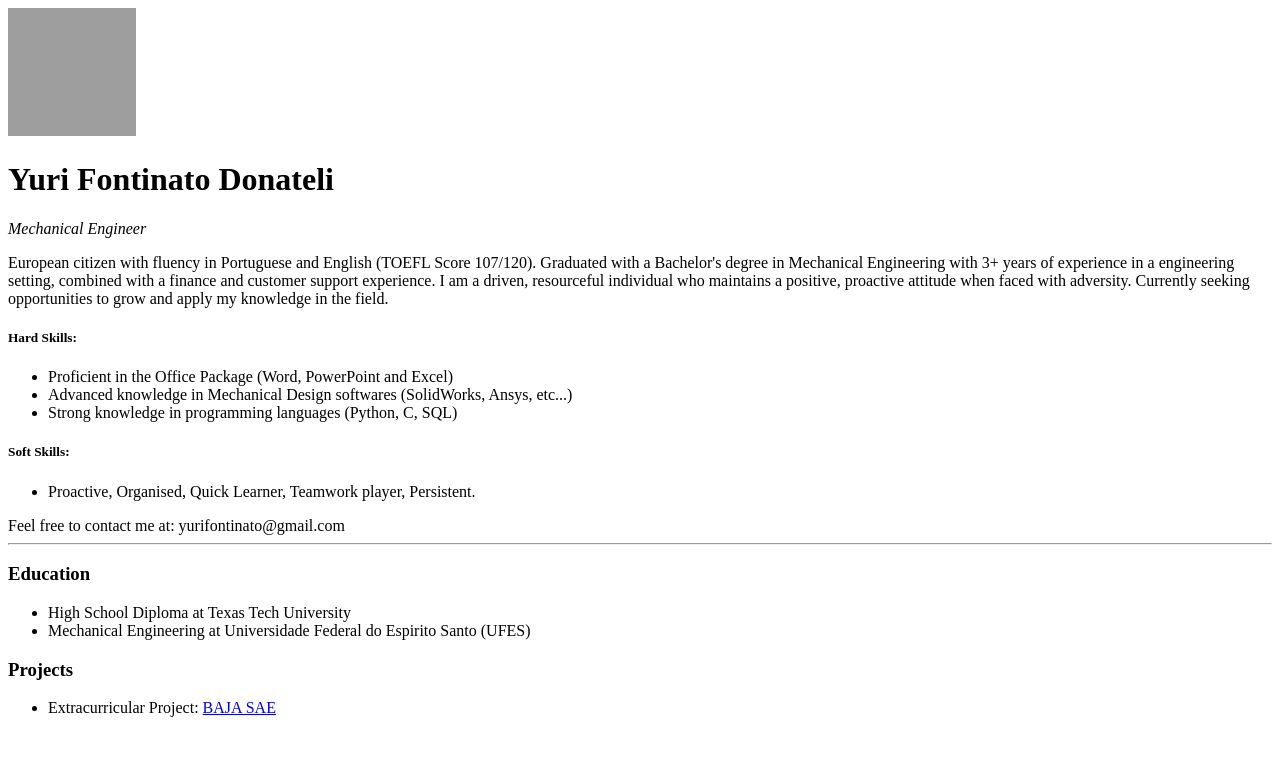
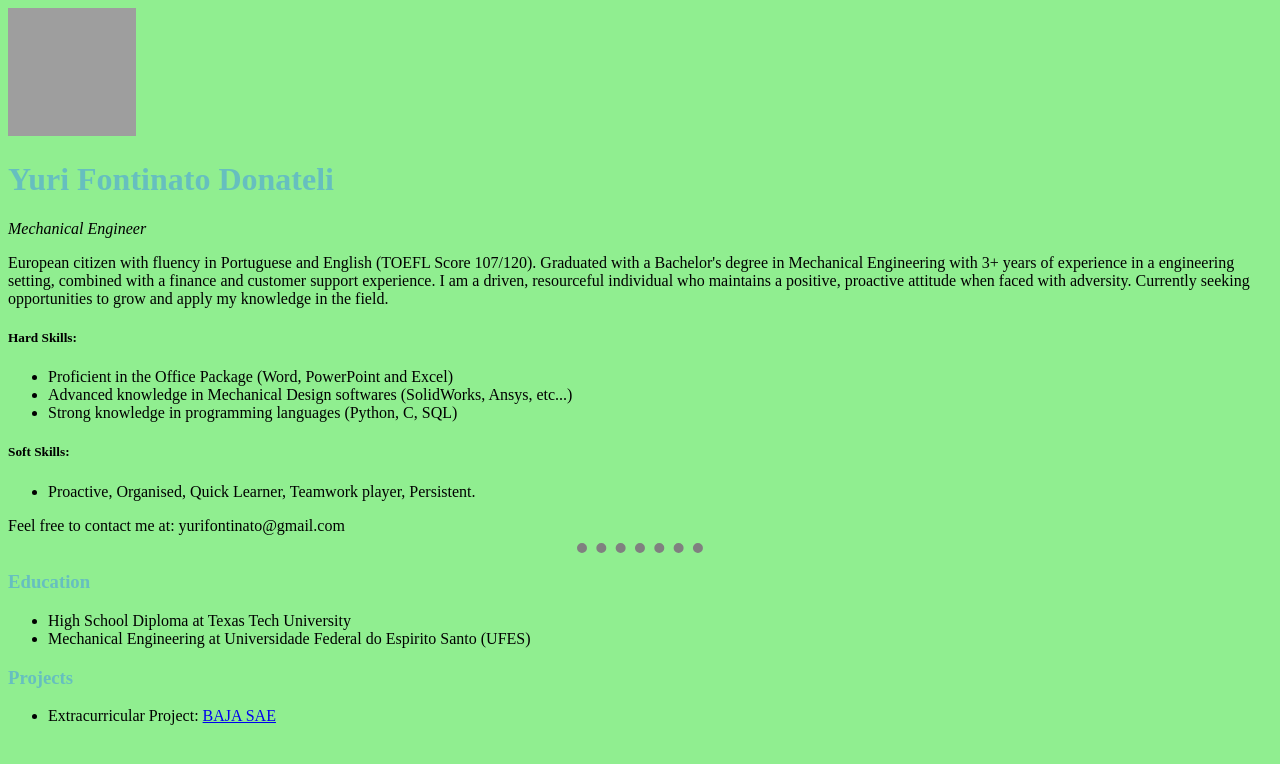
Before and after one commit to Yodeto/Yodeto.github.io, a plain HTML site: page index.html in a window 1280 px wide. Drawn offline with Linux system fonts and the light colour scheme; grey boxes are pictures that could not be loaded.

Commit message:
Adding the css stylesheet

```diff
--- a/index.html
+++ b/index.html
@@ -5,6 +5,7 @@
     <meta http-equiv="X-UA-Compatible" content="IE=edge">
     <meta name="viewport" content="width=device-width, initial-scale=1.0">
     <title>Yuri Donateli</title>
+    <link rel="stylesheet" href="styles.css">
 </head>
 <body>
     <img src="https://media.licdn.com/dms/image/C4D03AQGP4e7pHcu7FA/profile-displayphoto-shrink_800_800/0/1581638789446?e=1680134400&v=beta&t=snoRkqpxabHGyVCleRAsNxBeXXioPT0O-BzTI35wNl0" alt="Yuri profile picture" style="width:128px;height:128px;">
--- /dev/null
+++ b/styles.css
@@ -0,0 +1,19 @@
+body {
+    background-color:lightgreen;
+}
+
+hr {
+    border-color: gray;
+    border-style: none;
+    border-top-style: dotted;
+    border-width: 10px;
+    width: 10%;
+}
+
+h1 {
+    color: #66BFBF;
+}
+
+h3 {
+    color: #66BFBF;
+}
```
